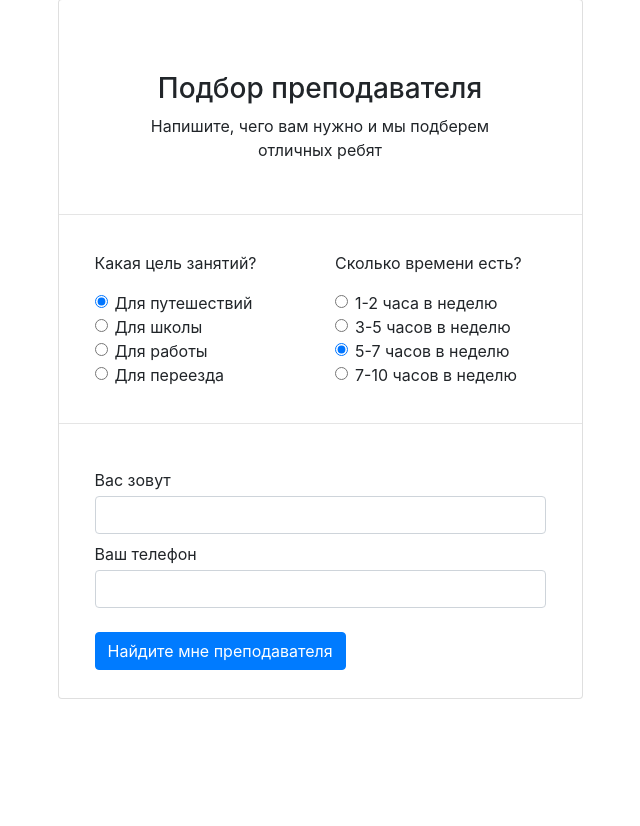
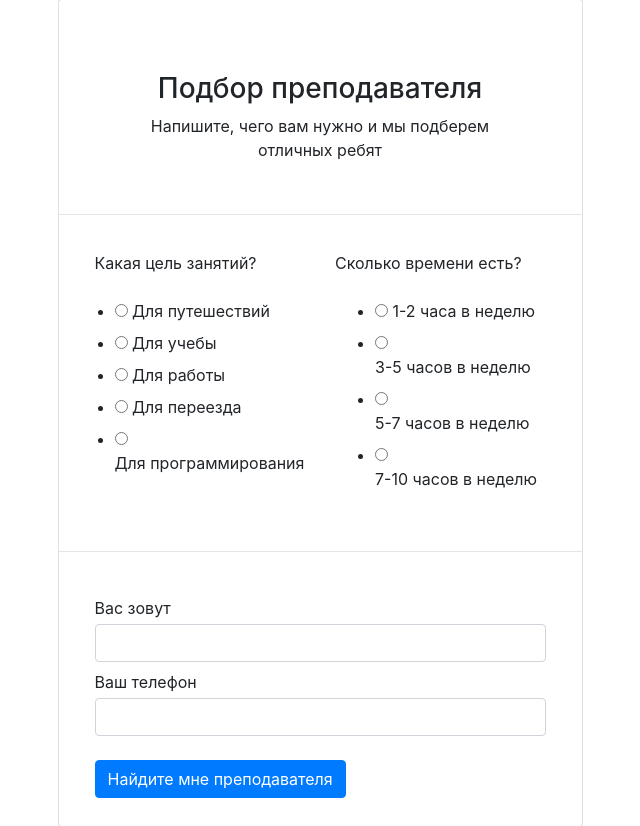
Before and after one commit to we1tkind/stepik-learning, a Flask app: page /request/ in a window 1280 px wide. Shown: the part 121-947 px from the top of the page, without its empty margins (320-960 px from the left). Before the commit the page ends 820 px from the top, so only its background shows below. Run offline with Flask 2, Linux system fonts and the light colour scheme; some libraries are stand-ins or nearby versions.

Commit message:
добавил обработку формы запроса

```diff
--- a/app/app.py
+++ b/app/app.py
@@ -3,7 +3,7 @@ import os
 from flask import Flask, render_template, request
 
 from db import JsonDB
-from forms import SortTeachersForm, BookingForm
+from forms import SortTeachersForm, BookingForm, RequestForm
 from filters import word_agree_with_number, translate_weekday
 
 app = Flask(__name__)
@@ -50,12 +50,20 @@ def goals(goal_id):
 
 @app.route('/request/')
 def request_():
-    return render_template('request.html')
+    form = RequestForm()
+    return render_template('request.html', form=form)
 
 
-@app.route('/request_done/')
+@app.route('/request_done/', methods=['POST'])
 def request_done():
-    return render_template('request_done.html')
+    form = RequestForm()
+    name = form.name.data
+    goal = form.goal.data
+    time = form.time.data
+    phone = form.phone.data
+    data = dict(name=name, goal=goal, time=time, phone=phone)
+    db.create('requests', data)
+    return render_template('request_done.html', **data)
 
 
 @app.route('/booking/<int:profile_id>/<weekday>/<time>/')
--- a/app/forms.py
+++ b/app/forms.py
@@ -1,5 +1,9 @@
 from flask_wtf import FlaskForm
-from wtforms import SelectField, StringField, HiddenField
+from wtforms import SelectField, StringField, HiddenField, RadioField
+from db import JsonDB
+
+db = JsonDB('data')
+goals = [(goal['id'], goal['title']) for goal in db.all('goals')]
 
 
 class SortTeachersForm(FlaskForm):
@@ -20,3 +24,18 @@ class BookingForm(FlaskForm):
     client_time = HiddenField()
     client_teacher = HiddenField()
     client_weekday = HiddenField()
+
+
+class RequestForm(FlaskForm):
+    goal = RadioField('Какая цель занятий?', choices=goals)
+    time = RadioField(
+        'Сколько времени есть?',
+        choices=[
+            ('1-2', '1-2 часа в неделю'),
+            ('3-5', '3-5 часов в неделю'),
+            ('5-7', '5-7 часов в неделю'),
+            ('7-10', '7-10 часов в неделю'),
+        ],
+    )
+    name = StringField('Вас зовут')
+    phone = StringField('Ваш телефон')
--- a/app/templates/request.html
+++ b/app/templates/request.html
@@ -2,7 +2,7 @@
 {% block container %}
   <main class="container mt-5">
     <div class="col-12 col-sm-10 col-lg-6 offset-lg-3 offset-sm-1">
-      <form action="request_done.html" class="card mb-5">
+      <form class="card mb-5" method="POST" action="{{ url_for('request_done') }}">
         <div class="card-body text-center pt-5">
           <h1 class="h3 card-title mt-4 mb-2">Подбор преподавателя</h1>
           <p class="px-5">Напишите, чего вам нужно и&nbsp;мы&nbsp;подберем отличных&nbsp;ребят</p>
@@ -11,67 +11,21 @@
         <div class="card-body mx-3">
           <div class="row">
             <div class="col">
-              <p>Какая цель занятий?</p>
-              <div class="form-check ">
-                <input type="radio" class="form-check-input" name="goal" value="travel" id="goal1" checked>
-                <label class="form-check-label" for="goal1">
-                  Для путешествий
-                </label>
-              </div>
-              <div class="form-check ">
-                <input type="radio" class="form-check-input" name="goal" value="learn" id="goal2">
-                <label class="form-check-label" for="goal2">
-                  Для школы
-                </label>
-              </div>
-              <div class="form-check ">
-                <input type="radio" class="form-check-input" name="goal" value="work" id="goal3">
-                <label class="form-check-label" for="goal2">
-                  Для работы
-                </label>
-              </div>
-              <div class="form-check ">
-                <input type="radio" class="form-check-input" name="goal" value="move" id="goal4">
-                <label class="form-check-label" for="goal2">
-                  Для переезда
-                </label>
-              </div>
+              <p>{{form.goal.label}}</p>
+              {{form.goal(class_="form-check")}}
             </div>
             <div class="col">
-              <p>Сколько времени есть?</p>
-              <div class="form-check">
-                <input type="radio" class="form-check-input" name="time" value="1-2" id="time1">
-                <label class="form-check-label" for="time1">
-                  1-2 часа в&nbsp;неделю
-                </label>
-              </div>
-              <div class="form-check">
-                <input type="radio" class="form-check-input" name="time" value="3-5" id="time2">
-                <label class="form-check-label" for="time2">
-                  3-5 часов в&nbsp;неделю
-                </label>
-              </div>
-              <div class="form-check">
-                <input type="radio" class="form-check-input" name="time" value="5-7" id="time3" checked>
-                <label class="form-check-label" for="time3">
-                  5-7 часов в&nbsp;неделю
-                </label>
-              </div>
-              <div class="form-check">
-                <input type="radio" class="form-check-input" name="time" value="7-10" id="time4">
-                <label class="form-check-label" for="time4">
-                  7-10 часов в&nbsp;неделю
-                </label>
-              </div>
+              <p>{{form.time.label}}</p>
+              {{form.time}}
             </div>
           </div>
         </div>
         <hr>
         <div class="card-body mx-3">
-          <label class="mb-1 mt-2">Вас зовут</label>
-          <input class="form-control" type="text" placeholder="">
-          <label class="mb-1 mt-2">Ваш телефон</label>
-          <input class="form-control" type="text" placeholder="">
+          {{form.name.label(class_="mb-1 mt-2")}}
+          {{form.name(class_="form-control")}}
+          {{form.phone.label(class_="mb-1 mt-2")}}
+          {{form.phone(class_="form-control")}}
           <input type="submit" class="btn btn-primary mt-4 mb-2" value="Найдите мне преподавателя">
         </div>
       </form>
```
Also changed, not shown: app/templates/request_done.html (+4 -4 lines).
